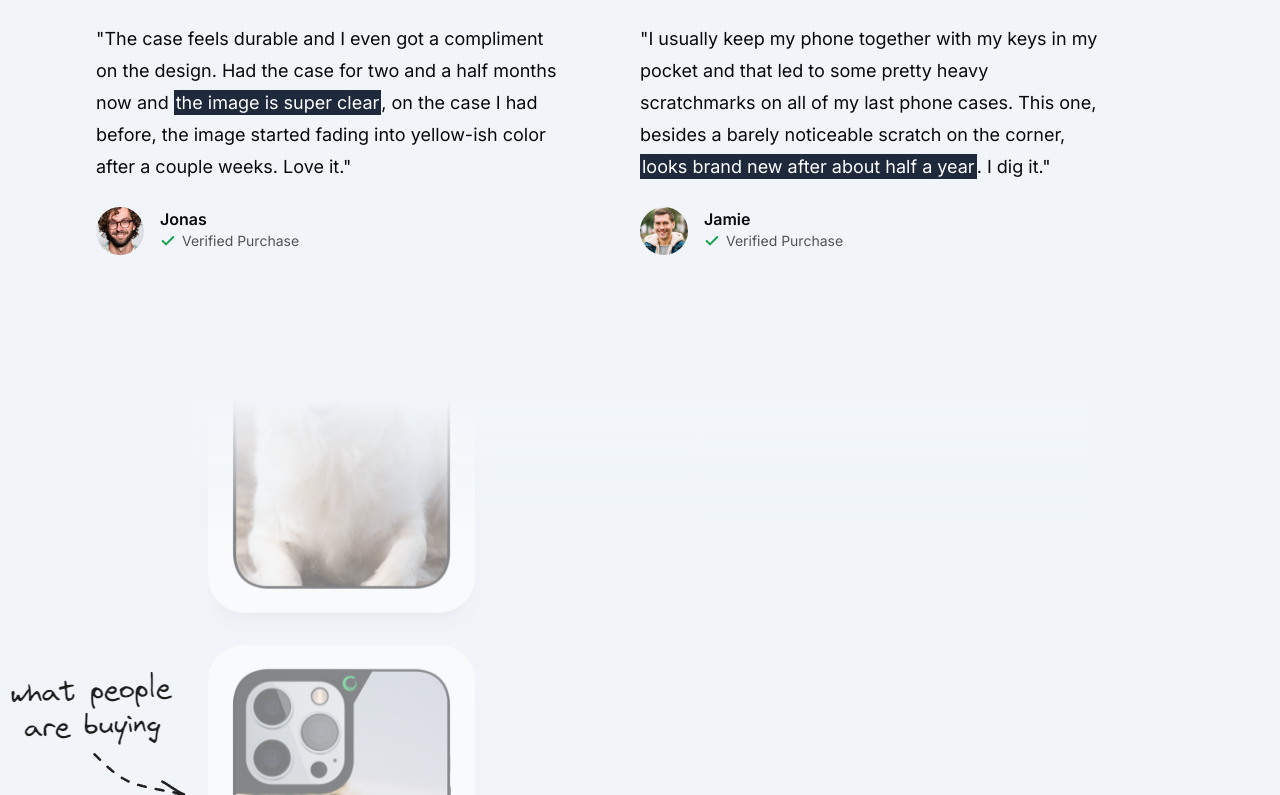
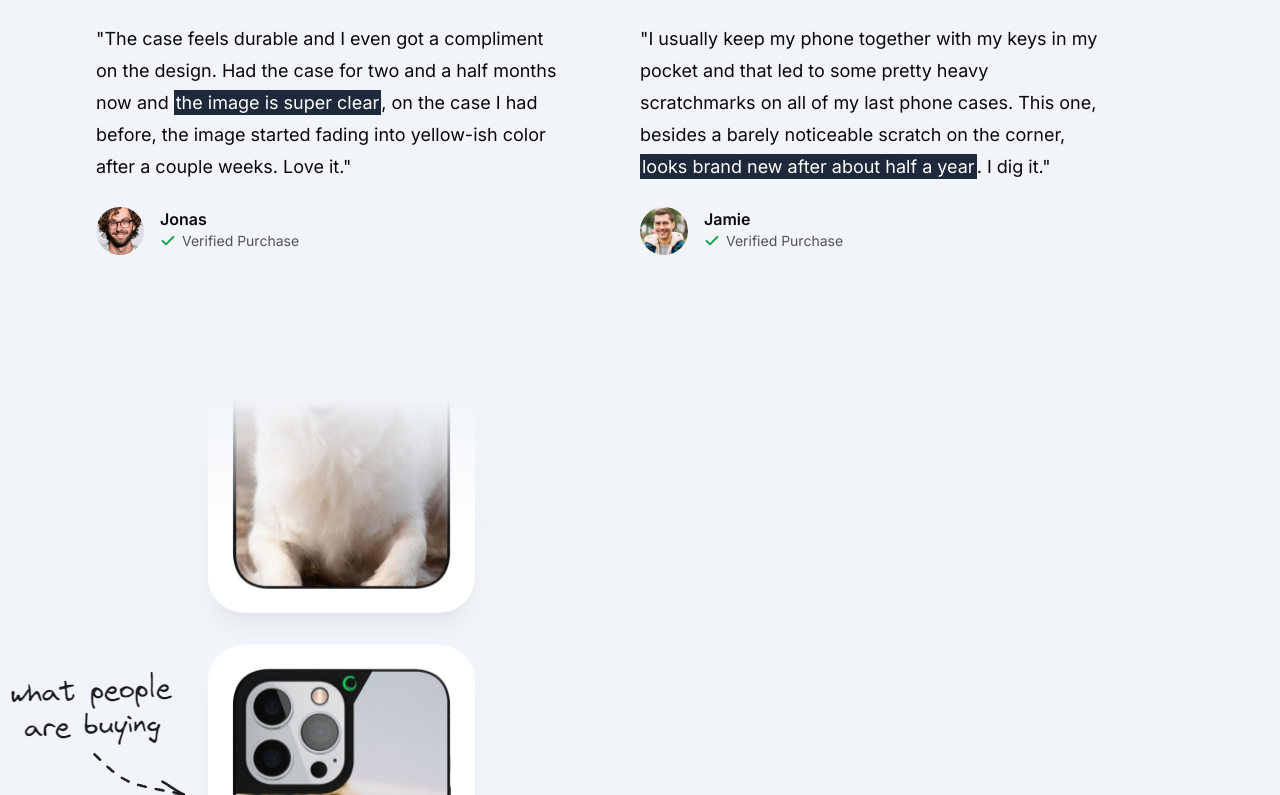
Before and after one commit to datguyaymen/casecobra, a Next.js app: page / in a window 1280 px wide. Shown: the part 1325-2120 px from the top of the page. Built offline with nearby package versions, Linux system fonts and the light colour scheme; no server answers.

Commit message:
cleared animation color bug

```diff
--- a/tailwind.config.ts
+++ b/tailwind.config.ts
@@ -60,18 +60,27 @@ const config = {
       },
       keyframes: {
         "fade-in": {
-          from: { opacity: "0" },
-          to: { opacity: "1" },
+          from: {
+            opacity: "0",
+          },
+          to: {
+            opacity: "1",
+          },
         },
         marquee: {
           "100%": {
             transform: "translateY(-50%)",
           },
         },
+        flashing: {
+          "0%, 100%": { opacity: "0.2" },
+          "20%": { opacity: "1" },
+        },
       },
       animation: {
         marquee: "marquee var(--marquee-duration) linear infinite",
-        "fade-in": "fade-in 0.5 linear forwards",
+        "fade-in": "fade-in 0.5s linear forwards",
+        flashing: "flashing 1.4s infinite linear",
       },
     },
   },
```
